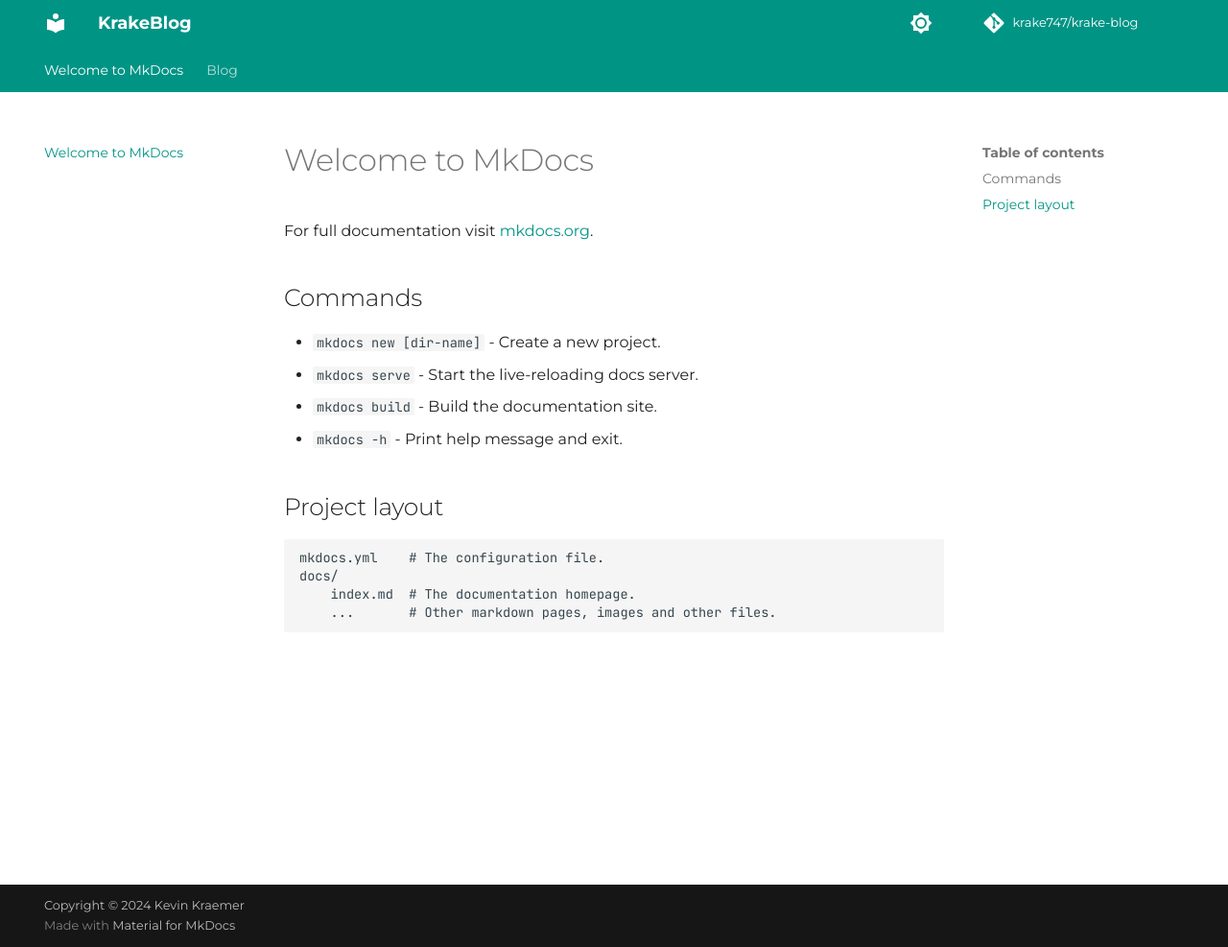
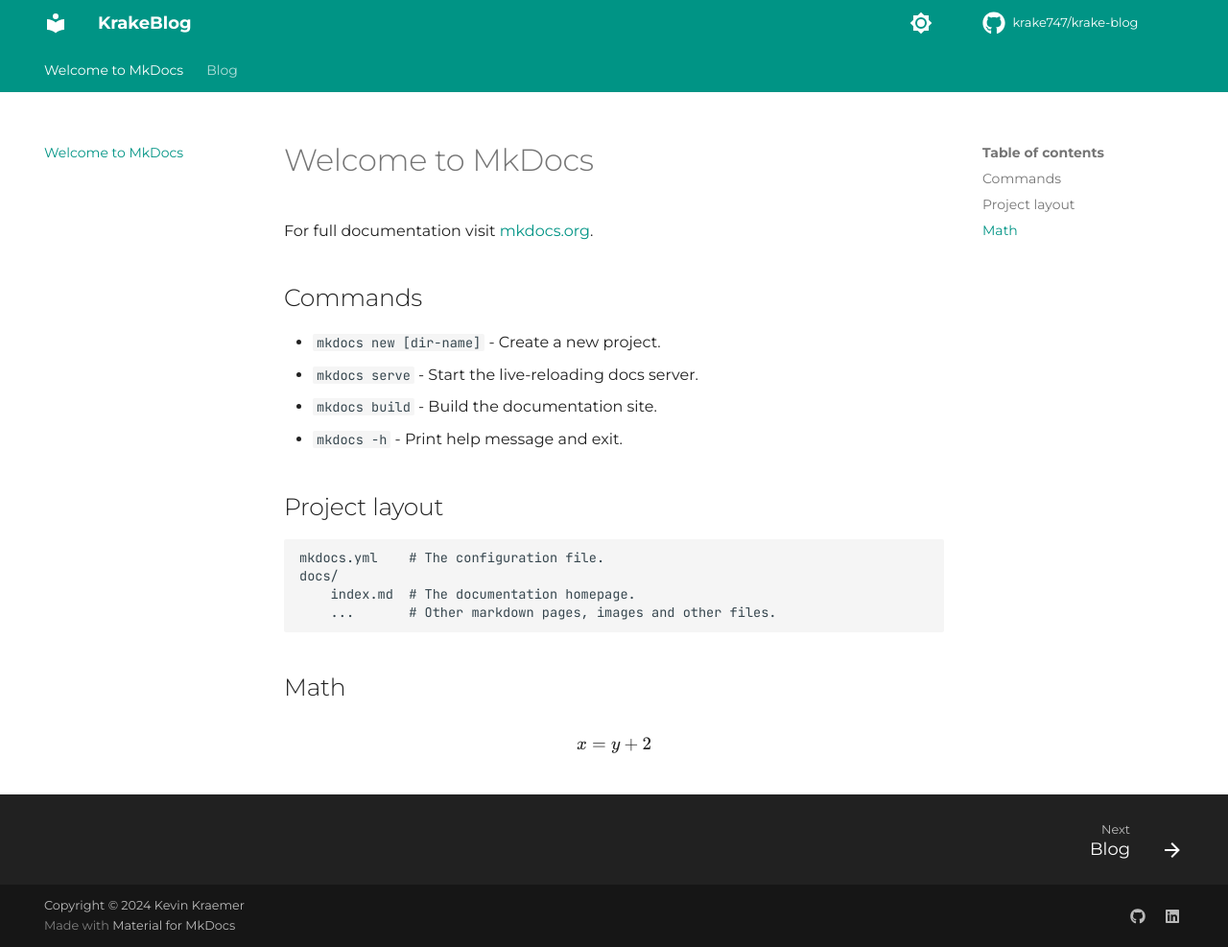
Before and after one commit to krake747/krake-blog, an MkDocs documentation site: the page built from docs/index.md, in a window 1280 px wide and 987 px high. Shown: the whole window at 96% size. Built offline with MkDocs 1.6.1 and Material for MkDocs 9.7.7, drawn with Linux system fonts in a browser that asks for light colours; comment, search, counter and statistics services are not loaded.

Commit message:
config(mkdocs): Setup Python Markdown extensions

```diff
--- a/docs/index.md
+++ b/docs/index.md
@@ -15,3 +15,7 @@
     docs/
         index.md  # The documentation homepage.
         ...       # Other markdown pages, images and other files.
+
+## Math
+
+$$ x = y + 2$$
--- a/mkdocs.yml
+++ b/mkdocs.yml
@@ -27,11 +27,20 @@
   font:
     text: Montserrat
     code: JetBrains Mono
+  icon:
+    repo: fontawesome/brands/github
   features:
     - navigation.tabs
+    - navigation.footer
 
-copyright: >
-  Copyright &copy; 2024 Kevin Kraemer
+extra:
+  social:
+    - icon: fontawesome/brands/github
+      link: https://github.com/krake747
+      name: Krake747 on GitHub
+    - icon: fontawesome/brands/linkedin
+      link: https://www.linkedin.com/in/kevin-kraemer-5b1a0583/
+      name: Kevin Kraemer on LinkedIn
 
 # extra:
 #   consent:
@@ -42,10 +51,47 @@
 #       find what they're searching for. With your consent, you're helping us to
 #       make our documentation better.
 
-# copyright: >
-#   Copyright &copy; 2024 Kevin Kraemer –
+copyright: >
+  Copyright &copy; 2024 Kevin Kraemer
 #   <a href="#__consent">Change cookie settings</a>
-
 plugins:
   - tags
   - blog
+
+markdown_extensions:
+  # Python Markdown
+  - abbr
+  - admonition
+  - attr_list
+  - def_list
+  - footnotes
+  - md_in_html
+  - toc:
+      permalink: true
+
+  # Python Markdown Extensions
+  - pymdownx.arithmatex:
+      generic: true
+  - pymdownx.betterem:
+      smart_enable: all
+  - pymdownx.caret
+  - pymdownx.details
+  - pymdownx.emoji:
+      emoji_index: !!python/name:material.extensions.emoji.twemoji
+      emoji_generator: !!python/name:material.extensions.emoji.to_svg
+  - pymdownx.highlight
+  - pymdownx.inlinehilite
+  - pymdownx.keys
+  - pymdownx.mark
+  - pymdownx.smartsymbols
+  - pymdownx.superfences
+  - pymdownx.tabbed:
+      alternate_style: true
+  - pymdownx.tasklist:
+      custom_checkbox: true
+  - pymdownx.tilde
+
+extra_javascript:
+  - javascripts/mathjax.js
+  - https://polyfill.io/v3/polyfill.min.js?features=es6
+  - https://cdn.jsdelivr.net/npm/mathjax@3/es5/tex-mml-chtml.js
```
Also changed, not shown: docs/javscripts/mahtjax.js (added, +19 -0 lines).
